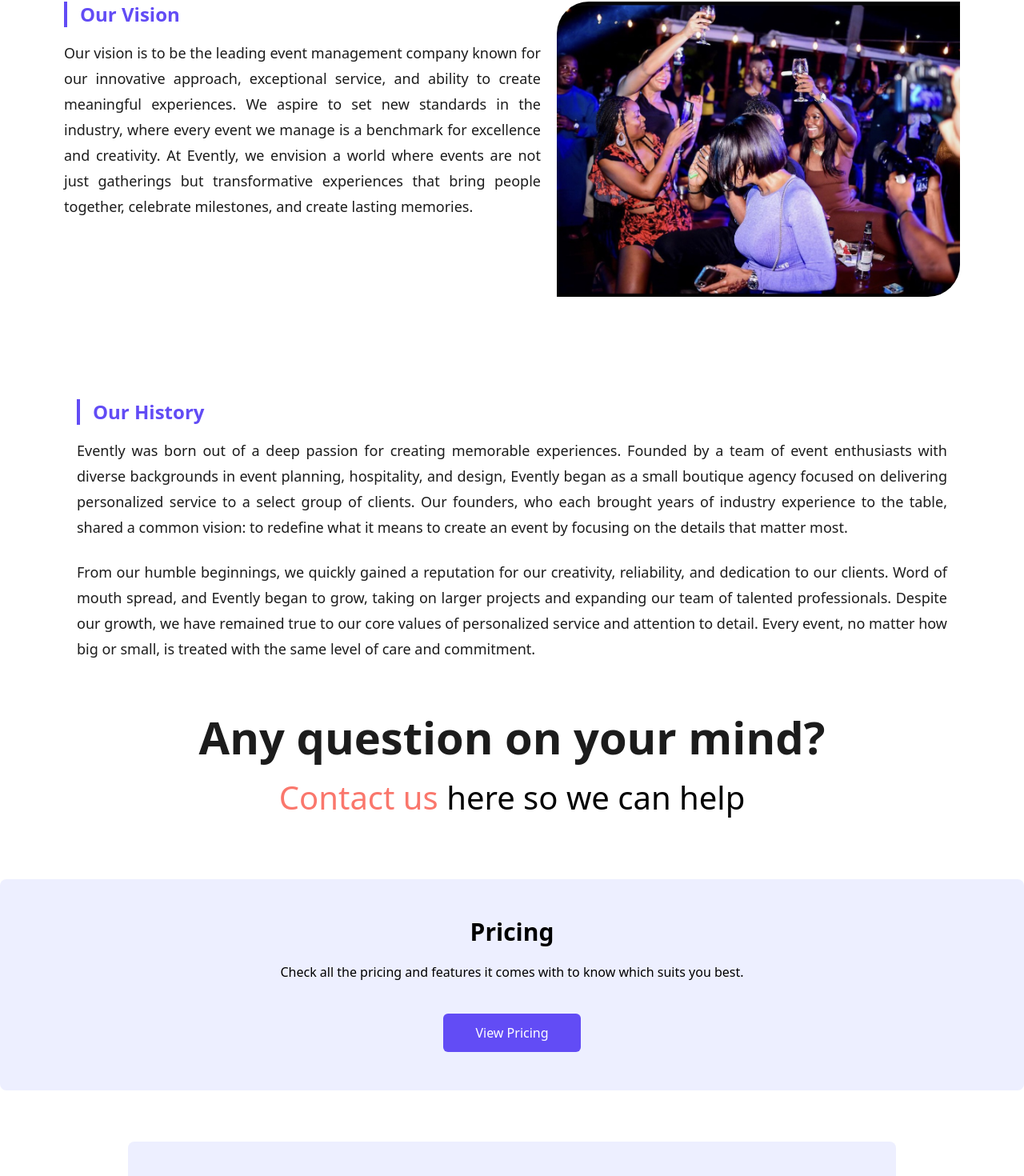
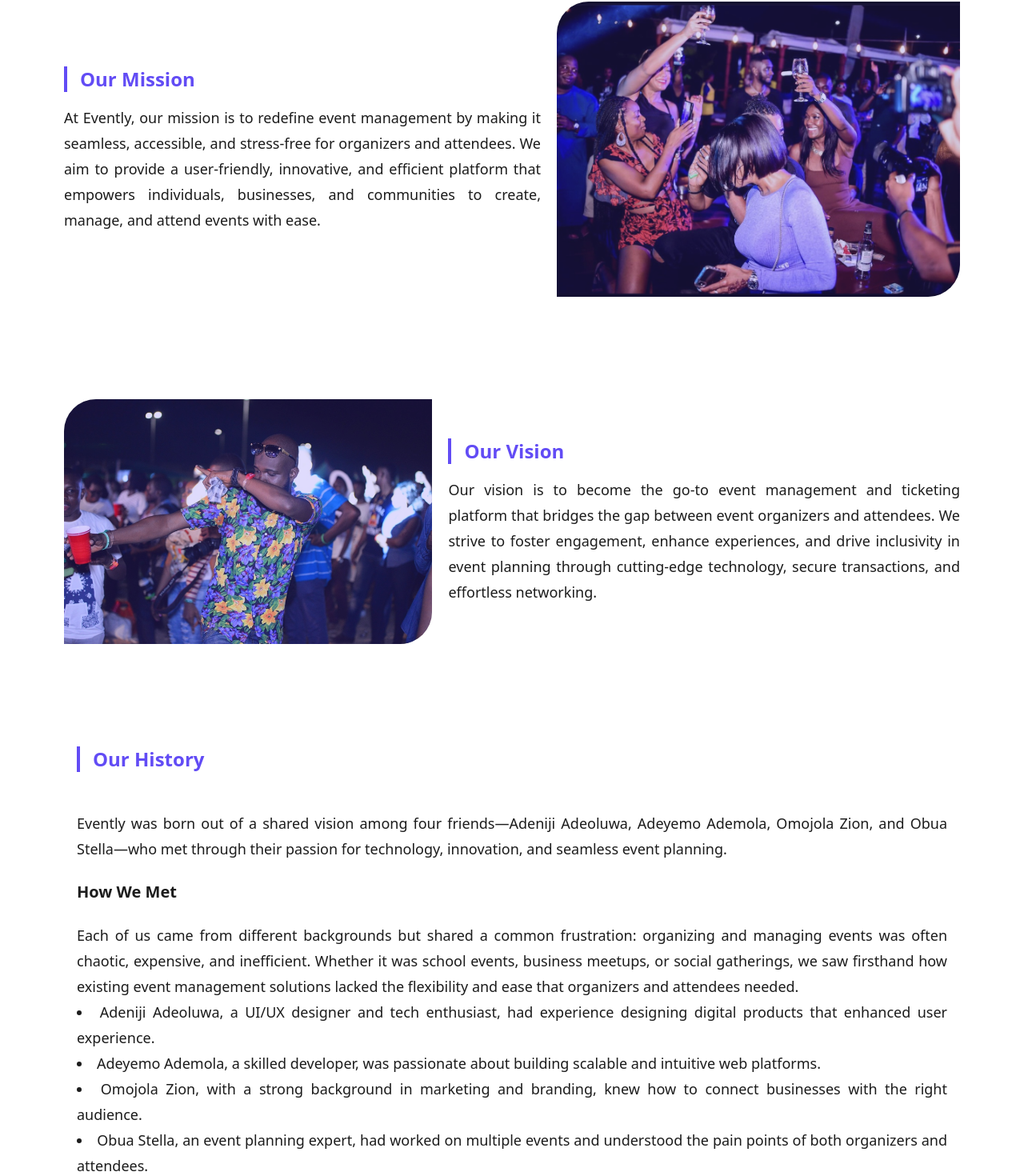
Before and after one commit to Mcdemzy/Evently-EMS, a React (Vite) app: page /about in a window 1280 px wide. Shown: the part 1276-2746 px from the top of the page at 80% size. Built offline with nearby package versions, Linux system fonts and the light colour scheme.

Commit message:
Done with, FAQ, Contact and About Page

```diff
--- a/package.json
+++ b/package.json
@@ -11,7 +11,7 @@
   },
   "dependencies": {
     "@emailjs/browser": "^4.4.1",
-    "axios": "^1.7.9",
+    "axios": "^1.8.1",
     "emailjs-com": "^3.2.0",
     "framer-motion": "^11.11.9",
     "lucide-react": "^0.453.0",
--- a/src/Modals/Security.tsx
+++ b/src/Modals/Security.tsx
@@ -92,7 +92,7 @@ const Security: React.FC = () => {
                     <label className="relative">
                       <input
                         type="checkbox"
-                        id={`checkbox-${method.id}`}
+                        id={`cuatom-checkbox-${method.id}`}
                         className="hidden"
                         checked={checkedState === method.id}
                         onChange={() => toggleCheckbox(method.id)}
--- a/src/Modals/checkbox.css
+++ b/src/Modals/checkbox.css
@@ -1,15 +1,15 @@
-input[type="checkbox"] {
+/* input[type="checkbox"] {
   display: none;
-}
+} */
 
 .dark {
-  --toggle-bg: #7C7C7C;
+  --toggle-bg: #7c7c7c;
   --toggle-thumb-border: #464646;
 }
 
 .light {
-  --toggle-bg: #DAD9DE;
-  --toggle-thumb-border: #FFFFFF;
+  --toggle-bg: #dad9de;
+  --toggle-thumb-border: #ffffff;
 }
 
 .toggleSwitch {
@@ -40,16 +40,14 @@ input[type="checkbox"] {
   border: 5px solid var(--toggle-thumb-border);
 }
 
-
 input[type="checkbox"]:checked + .toggleSwitch {
-  background-color: #12B76A;
-  transition-duration: .2s;
+  background-color: #12b76a;
+  transition-duration: 0.2s;
 }
 
 input[type="checkbox"]:checked + .toggleSwitch::after {
   transform: translateX(20px);
-  transition-duration: .2s;
+  transition-duration: 0.2s;
   background-color: white;
   border: 5px solid white;
-
 }
--- a/src/components/About/AboutPage.tsx
+++ b/src/components/About/AboutPage.tsx
@@ -9,6 +9,7 @@ import QuestionSection from "./QuestionSection";
 import NewsLetter from "../shared/NewsLetter";
 import PricingSection from "../shared/PricingSection";
 import Footer from "../shared/Footer";
+import MissionSection from "./MissionSection";
 
 const AboutPage: React.FC = () => {
   return (
@@ -16,6 +17,7 @@ const AboutPage: React.FC = () => {
       <PageHeader />
       <IntroSection />
       <WhatIsEvently />
+      <MissionSection />
       <VisionSection />
       <HistorySection />
       <QuestionSection />
--- a/src/components/About/HistorySection.tsx
+++ b/src/components/About/HistorySection.tsx
@@ -6,25 +6,57 @@ const HistorySection: React.FC = () => {
   return (
     <section className="mt-16 py-8 px-4 lg:px-24">
       <SectionTitle title="Our History" />
-      <div className="text-[#1C1C1C] text-base lg:text-lg font-normal text-justify flex flex-col gap-6 leading-7 lg:leading-8 dark:text-[#DFE1FF]">
+      <div className="text-[#1C1C1C] text-base lg:text-lg font-normal text-justify flex flex-col gap-6 leading-7 lg:leading-8 dark:text-[#DFE1FF] mt-12">
         <p>
-          Evently was born out of a deep passion for creating memorable
-          experiences. Founded by a team of event enthusiasts with diverse
-          backgrounds in event planning, hospitality, and design, Evently began
-          as a small boutique agency focused on delivering personalized service
-          to a select group of clients. Our founders, who each brought years of
-          industry experience to the table, shared a common vision: to redefine
-          what it means to create an event by focusing on the details that
-          matter most.
+          Evently was born out of a shared vision among four friends—Adeniji
+          Adeoluwa, Adeyemo Ademola, Omojola Zion, and Obua Stella—who met
+          through their passion for technology, innovation, and seamless event
+          planning.
         </p>
+        <h3 className="font-semibold text-xl">How We Met</h3>
         <p>
-          From our humble beginnings, we quickly gained a reputation for our
-          creativity, reliability, and dedication to our clients. Word of mouth
-          spread, and Evently began to grow, taking on larger projects and
-          expanding our team of talented professionals. Despite our growth, we
-          have remained true to our core values of personalized service and
-          attention to detail. Every event, no matter how big or small, is
-          treated with the same level of care and commitment.
+          Each of us came from different backgrounds but shared a common
+          frustration: organizing and managing events was often chaotic,
+          expensive, and inefficient. Whether it was school events, business
+          meetups, or social gatherings, we saw firsthand how existing event
+          management solutions lacked the flexibility and ease that organizers
+          and attendees needed.
+          <li>
+            Adeniji Adeoluwa, a UI/UX designer and tech enthusiast, had
+            experience designing digital products that enhanced user experience.
+          </li>
+          <li>
+            Adeyemo Ademola, a skilled developer, was passionate about building
+            scalable and intuitive web platforms.
+          </li>
+          <li>
+            Omojola Zion, with a strong background in marketing and branding,
+            knew how to connect businesses with the right audience.
+          </li>
+          <li>
+            Obua Stella, an event planning expert, had worked on multiple events
+            and understood the pain points of both organizers and attendees.
+          </li>
+        </p>
+        <h3 className="font-semibold text-xl">The Birth of Evently</h3>
+        <p>
+          During one of our late-night brainstorming sessions, we realized that
+          event planning needed a smart, all-in-one platform that would make
+          organizing, promoting, and attending events seamless. We envisioned a
+          web-based solution where users could easily create, manage, and
+          promote events, while attendees could find, register, and purchase
+          tickets without hassle.
+          <br /><br />
+          With this idea in mind, we combined our
+          expertise and started working on Evently—an intuitive event management
+          and ticketing platform designed for students, businesses, and
+          organizations.
+          <br /><br />
+          From countless discussions, wireframing sessions, and
+          testing different prototypes, Evently evolved into a powerful solution
+          for event creators and attendees alike. Today, it stands as a
+          game-changing platform that simplifies event planning while ensuring a
+          smooth experience for users.
         </p>
       </div>
     </section>
--- a/src/components/About/IntroSection.tsx
+++ b/src/components/About/IntroSection.tsx
@@ -4,7 +4,8 @@ import React from "react";
 const IntroSection: React.FC = () => {
   return (
     <section className="px-4 py-8 flex flex-col lg:flex-row gap-8 justify-center items-center">
-      <div className="w-full lg:w-1/2">
+      <div className="w-full lg:w-1/2 relative">
+        <div className="absolute inset-0 bg-[#EDEFFF33] rounded-tl-[40px] rounded-br-[40px]"></div>
         <img
           src="/images/event.png"
           alt="Event Image"
--- /dev/null
+++ b/src/components/About/MissionSection.tsx
@@ -0,0 +1,34 @@
+// MissionSection.tsx
+import React from "react";
+
+const VisionSection: React.FC = () => {
+  return (
+    <section className="flex flex-col lg:flex-row gap-5 justify-between py-8 px-4 lg:px-20 mt-16">
+      <div className="flex-1 my-auto">
+        <div className="flex items-center gap-4 justify-center lg:justify-start mb-4">
+          <div className="bg-[#624CF5] w-1 h-8"></div>
+          <h1 className="text-[#624CF5] text-xl lg:text-2xl font-semibold">
+            Our Mission
+          </h1>
+        </div>
+        <p className="text-[#1C1C1C] text-base lg:text-lg font-normal text-justify max-w-full lg:max-w-[700px] mt-4 leading-7 lg:leading-8 dark:text-[#DFE1FF]">
+          At Evently, our mission is to redefine event management by making it
+          seamless, accessible, and stress-free for organizers and attendees. We
+          aim to provide a user-friendly, innovative, and efficient platform
+          that empowers individuals, businesses, and communities to create,
+          manage, and attend events with ease.
+        </p>
+      </div>
+      <div className="w-full lg:w-[45%] mt-6 lg:mt-0 relative">
+        <div className="absolute inset-0 bg-[#624CF533] rounded-tl-[40px] rounded-br-[40px]"></div>
+        <img
+          src="/images/event2.png"
+          alt="Event Image"
+          className="rounded-tl-[40px] rounded-br-[40px] w-full h-auto"
+        />
+      </div>
+    </section>
+  );
+};
+
+export default VisionSection;
--- a/src/components/About/VisionSection.tsx
+++ b/src/components/About/VisionSection.tsx
@@ -4,29 +4,28 @@ import React from "react";
 const VisionSection: React.FC = () => {
   return (
     <section className="flex flex-col lg:flex-row gap-5 justify-between py-8 px-4 lg:px-20 mt-16">
-      <div className="flex-1">
+      <div className="w-full lg:w-[45%] mt-6 lg:mt-0 relative">
+        <div className="absolute inset-0 bg-[#624CF533] rounded-tl-[40px] rounded-br-[40px]"></div>
+        <img
+          src="/images/event3.png"
+          alt="Event Image"
+          className="rounded-tl-[40px] rounded-br-[40px] w-full h-auto"
+        />
+      </div>
+      <div className="my-auto">
         <div className="flex items-center gap-4 justify-center lg:justify-start mb-4">
           <div className="bg-[#624CF5] w-1 h-8"></div>
           <h1 className="text-[#624CF5] text-xl lg:text-2xl font-semibold">
             Our Vision
           </h1>
         </div>
-        <p className="text-[#1C1C1C] text-base lg:text-lg font-normal text-justify max-w-full lg:max-w-[600px] mt-4 leading-7 lg:leading-8 dark:text-[#DFE1FF]">
-          Our vision is to be the leading event management company known for our
-          innovative approach, exceptional service, and ability to create
-          meaningful experiences. We aspire to set new standards in the
-          industry, where every event we manage is a benchmark for excellence
-          and creativity. At Evently, we envision a world where events are not
-          just gatherings but transformative experiences that bring people
-          together, celebrate milestones, and create lasting memories.
+        <p className="text-[#1C1C1C] text-base lg:text-lg font-normal text-justify max-w-full lg:max-w-[700px] mt-4 leading-7 lg:leading-8 dark:text-[#DFE1FF]">
+          Our vision is to become the go-to event management and ticketing
+          platform that bridges the gap between event organizers and attendees.
+          We strive to foster engagement, enhance experiences, and drive
+          inclusivity in event planning through cutting-edge technology, secure
+          transactions, and effortless networking.
         </p>
-      </div>
-      <div className="w-full lg:w-[45%] mt-6 lg:mt-0">
-        <img
-          src="/images/event2.png"
-          alt="Event Image"
-          className="rounded-tl-[40px] rounded-br-[40px] w-full h-auto"
-        />
       </div>
     </section>
   );
```
Also changed, not shown: src/components/Contact/ContactPage.tsx (+5 -3 lines), src/components/shared/Data/data.ts (+14 -10 lines), src/components/shared/FAQ.tsx (+11 -4 lines), 1 other file (tests, documents, lock files or other folders).
